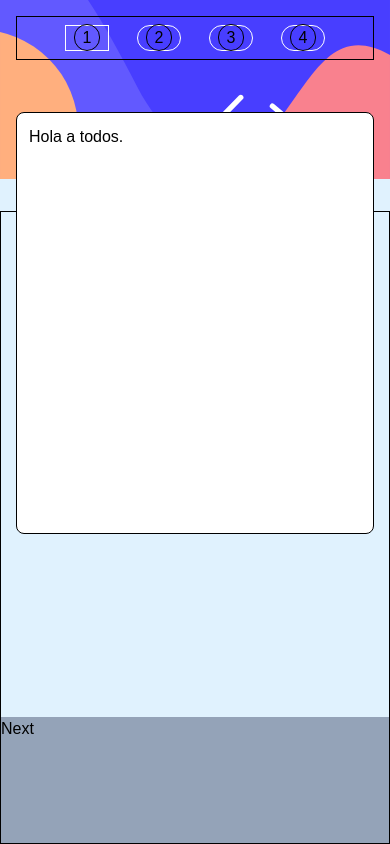
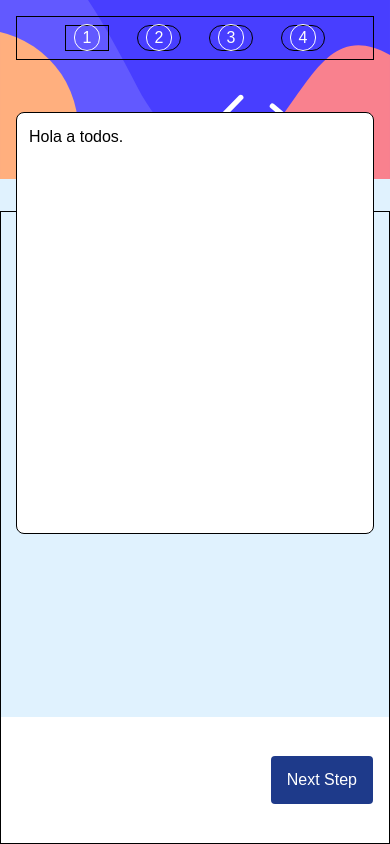
Before and after one commit to CruzFM/multi-step-menu, a React (Create React App) app: page / in a window 390 px wide. Built offline with nearby package versions, Linux system fonts and the light colour scheme.

Commit message:
mobile modelling continue. Next step button created, testing options.

```diff
--- a/src/Components/Home/Home.jsx
+++ b/src/Components/Home/Home.jsx
@@ -6,18 +6,18 @@ export const Home = ()=>{
                     {/* md:py-4 md:px-2  */}
                     {/* <p>Hola Fer</p> */}
                     <ul className="flex gap-1 md:flex-col border border-solid border-black justify-around px-9 py-2 md:px-0 md:p-2 md:h-2/3">
-                        <li className="border border-solid border-white px-2">
-                            <span className="rounded-full px-2 py-1 border border-solid border-black"> 1 </span>
+                        <li className="border border-solid border-black px-2">
+                            <span className="rounded-full px-2 py-1 border border-solid border-white text-white"> 1 </span>
 
                         </li>
-                        <li className="border border-solid border-white rounded-full px-2">
-                            <span className="rounded-full px-2 py-1 border border-solid border-black"> 2 </span>
+                        <li className="border border-solid border-black rounded-full px-2">
+                            <span className="rounded-full px-2 py-1 border border-solid border-white text-white"> 2 </span>
                         </li>
-                        <li className="border border-solid border-white rounded-full px-2">
-                            <span className="rounded-full px-2 py-1 border border-solid border-black"> 3 </span>
+                        <li className="border border-solid border-black rounded-full px-2">
+                            <span className="rounded-full px-2 py-1 border border-solid border-white text-white"> 3 </span>
                         </li>
-                        <li className="border border-solid border-white rounded-full px-2">
-                            <span className="rounded-full px-2 py-1 border border-solid border-black"> 4 </span>
+                        <li className="border border-solid border-black rounded-full px-2">
+                            <span className="rounded-full px-2 py-1 border border-solid border-white text-white"> 4 </span>
                         </li>
                     </ul>
                 </aside>
@@ -28,8 +28,9 @@ export const Home = ()=>{
                             <p>Hola a todos.</p>
                         </article>
                     </div>
-                    <article className=" bg-slate-400 h-1/5">
-                        Next
+                    <article className=" bg-white h-1/5 p-4 flex justify-between items-center">
+                        <a href="https://google.com.ar" className="text-white">Something</a>
+                        <button className="py-3 px-4 bg-blue-900 text-white rounded">Next Step</button>
                     </article>
                 </div>
             </div>
```
